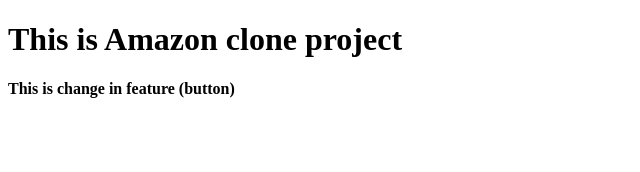
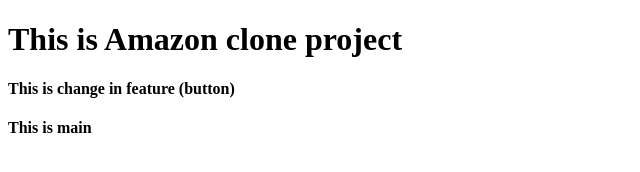
Before and after one commit to Sapana-Sabale-2024/Amazon_clone_project_2025, a plain HTML site: page index.html in a window 1280 px wide. Shown: the whole page, without its empty margins (0-640 px from the left). Drawn offline with Linux system fonts and the light colour scheme.

Commit message:
add change

```diff
--- a/index.html
+++ b/index.html
@@ -8,5 +8,6 @@
 <body>
     <h1>This is Amazon clone project</h1>
     <h4>This is change in feature (button)</h4>
+    <h4>This is main</h4>
 </body>
 </html>
```
